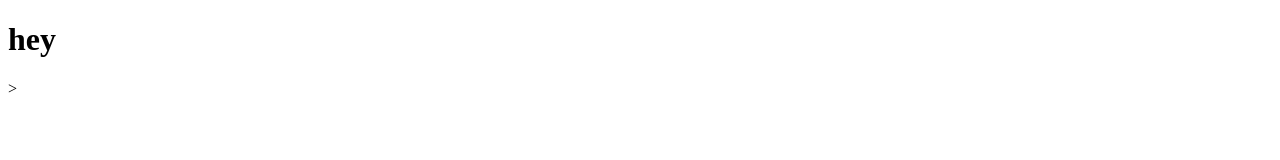
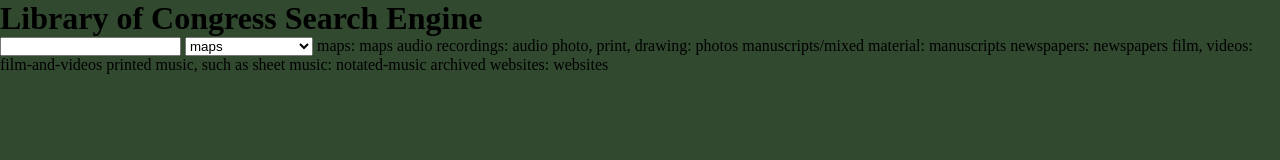
Before and after one commit to AlexWilsonNC/collaborative-project, a plain HTML site: page index.html in a window 1280 px wide. Drawn offline with Linux system fonts and the light colour scheme.

Commit message:
add dropdown menu and text field

```diff
--- a/index.html
+++ b/index.html
@@ -10,7 +10,30 @@
     <link rel="stylesheet" href="/styles.css">
 </head>
 <body>
-    <h1>hey</h1>>
+    <div class="container">
+        <h1>Library of Congress Search Engine</h1>
+        <input type="text" id="text-field" name="text-field" />
+        <select id="dropdown" name="dropdown">
+            <option value="maps" id="maps">maps</option>
+            <option value="audio-recordings" id="audio-recordings">audio recordings</option>
+            <option value="photo" id="photo">photo</option>
+            <option value="manuscripts" id="manuscripts">manuscripts</option>
+            <option value="newspapers" id="newspapers">newspapers</option>
+            <option value="film" id="film">film</option>
+            <option value="music" id="music">music</option>
+            <option value="archived-websites" id="archived-websites">archived websites</option>
+        </select>
+
+        maps: maps
+audio recordings: audio
+photo, print, drawing: photos
+manuscripts/mixed material: manuscripts
+newspapers: newspapers
+film, videos: film-and-videos
+printed music, such as sheet music: notated-music
+archived websites: websites
+    </div>
+
     <script src="/script.js"></script>
 </body>
 </html>
--- a/styles.css
+++ b/styles.css
@@ -0,0 +1,8 @@
+* {
+    margin: 0px;
+    padding: 0px;
+}
+
+body {
+    background-color: rgb(49, 73, 47);
+}
```
